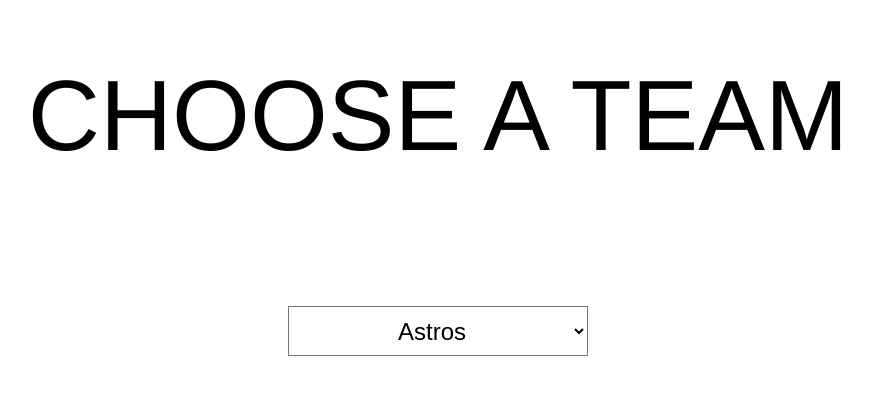
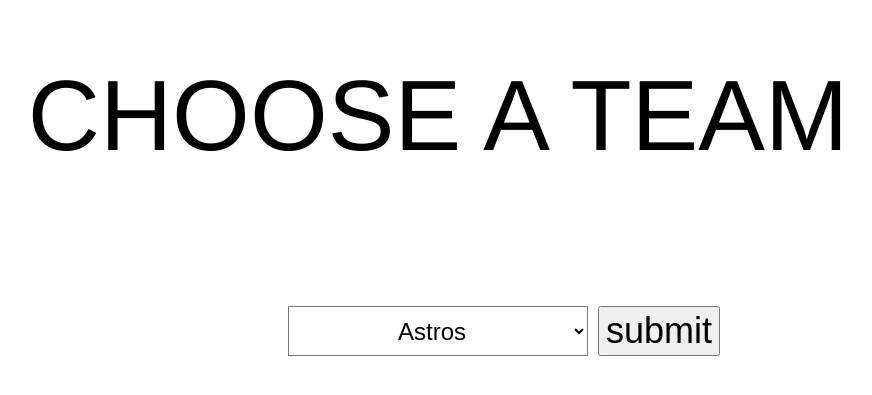
Before and after one commit to teamsnowman/hbtgln, a Flask app: template templates/index.html in a window 1280 px wide. Shown: the top 395 px of the page, without its empty margins (202-1074 px from the left). Run offline with Flask 2, Linux system fonts and the light colour scheme; the template is opened without the code that fills it, so the values that code supplies are empty.

Commit message:
Added posting

```diff
--- a/FanGraphs.py
+++ b/FanGraphs.py
@@ -14,6 +14,5 @@
 			'season': str(season),
 			'dh': '0',
 			})
-
 		results = json.load(urllib.urlopen("%s?%s" % (self.ROOT_URL, encodedData)))
 		return results
--- a/server.py
+++ b/server.py
@@ -13,15 +13,17 @@
 app = Flask(__name__, static_url_path='/static')
 @app.route("/")
 def index():
-	return app.send_static_file('templates/index.html')
+	return render_template('index.html')
 
-@app.route("/display-tips")
+@app.route("/display-tips", methods=["POST"])
 def tips():
-	homeTeam, awayTeam, date = getLatestGame("Red Sox")
 
+	homeTeam, awayTeam, date = getLatestGame(request.form['team'])
+	print "GOT IT"
 	f = FanGraphs(os.environ["kimono_api_key"])
 
 	data = f.getData(date.split("T")[0], homeTeam, 2013)
+	print "GOT IT"
 	data = data["results"]["collection1"]
 
 	sortedData = sorted(data, key=lambda k: math.fabs(float(k['wpa'])))
--- a/static/css/index.css
+++ b/static/css/index.css
@@ -16,3 +16,11 @@
 	text-align:center;
 	font-family:Helvetica;
 }
+input{
+	position:absolute;
+	left: calc( 50% + 160px);
+	height:50px;
+	top: calc( 50% - 94px );
+	font-size:36px;
+	width:100pxpx;
+}
--- a/templates/index.html
+++ b/templates/index.html
@@ -1,10 +1,11 @@
 <html>
 	<head>
-		<link rel="stylesheet" href="css/index.css">
+		<link rel="stylesheet" href="{{ url_for('static', filename='css/index.css') }}">
 	</head>
 	<body>
 		<div id="title">CHOOSE A TEAM</div>
-		<select>
+		<form action="/display-tips" method="POST">
+			<select name="team">
 				<option value="Astros">Astros</option>
 				<option value="Marlins">Marlins</option>
 				<option value="Pirates">Pirates</option>
@@ -36,5 +37,7 @@
 				<option value="Yankees">Yankees</option>
 				<option value="Dodgers">Dodgers</option>
 			</select>
+			<input type="submit" value="submit"/>
+		</form>
 	</body>
 </html>
```
Also changed, not shown: 4 other files. Lines whose indentation alone changed are shown as unchanged.
